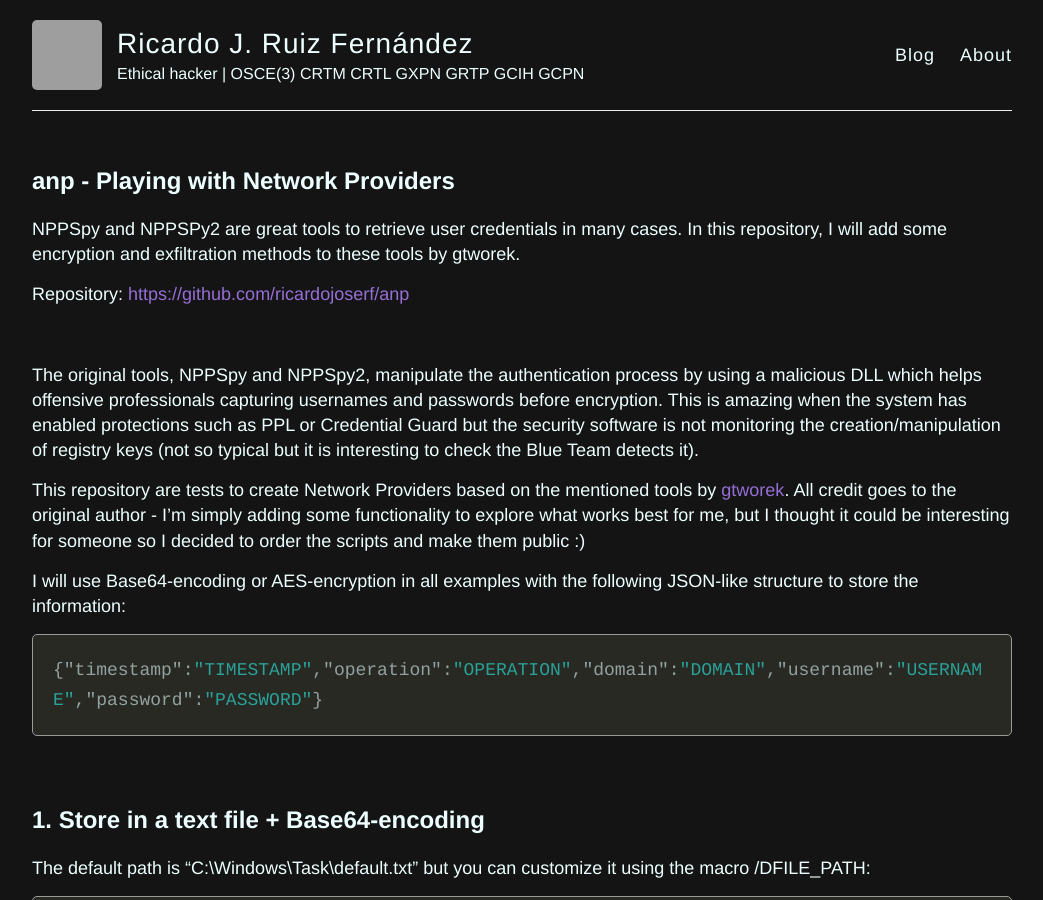
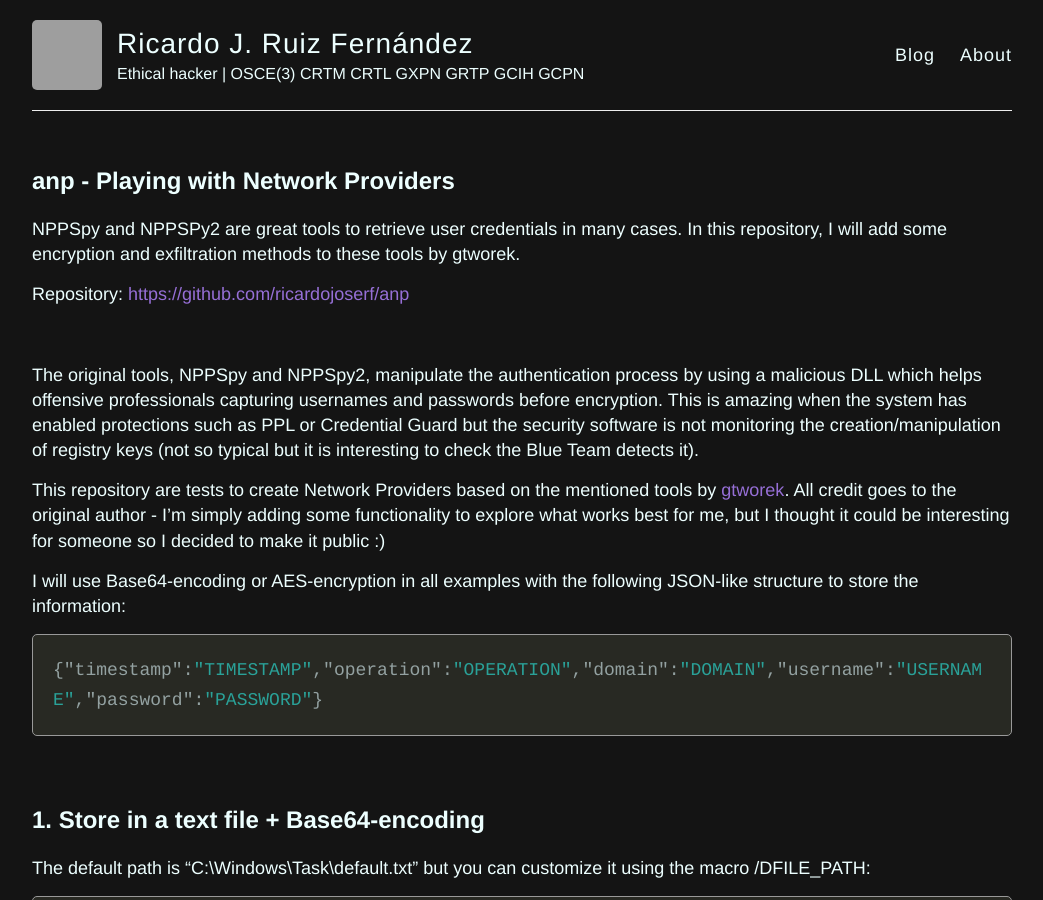
Before and after one commit to ricardojoserf/ricardojoserf.github.io, a Jekyll site: the page built from _posts/2025-4-17-anp.md, in a window 1280 px wide and 900 px high. Shown: the whole window, without its empty margins (118-1161 px from the left). Built offline with Jekyll 4.4.1, drawn with Linux system fonts in a browser that asks for light colours; some of the changed text lies outside the part shown; grey boxes are pictures that could not be loaded.

Commit message:
Update 2025-4-17-anp.md

```diff
--- a/_posts/2025-4-17-anp.md
+++ b/_posts/2025-4-17-anp.md
@@ -15,7 +15,7 @@
 
 The original tools, NPPSpy and NPPSpy2, manipulate the authentication process by using a malicious DLL which helps offensive professionals capturing usernames and passwords before encryption. This is amazing when the system has enabled protections such as PPL or Credential Guard but the security software is not monitoring the creation/manipulation of registry keys (not so typical but it is interesting to check the Blue Team detects it).
 
-This repository are tests to create Network Providers based on the mentioned tools by [gtworek](https://github.com/gtworek). All credit goes to the original author - I'm simply adding some functionality to explore what works best for me, but I thought it could be interesting for someone so I decided to order the scripts and make them public :)
+This repository are tests to create Network Providers based on the mentioned tools by [gtworek](https://github.com/gtworek). All credit goes to the original author - I'm simply adding some functionality to explore what works best for me, but I thought it could be interesting for someone so I decided to make it public :)
 
 I will use Base64-encoding or AES-encryption in all examples with the following JSON-like structure to store the information:
 
@@ -185,7 +185,7 @@
 
 ## References
 
-- [NPPSpy2](https://github.com/gtworek/PSBits/tree/master/PasswordStealing/NPPSpy2) by [gtworek](https://github.com/gtworek) - Again, these scripts are just adding other exfiltration to NPPSpy(2) code.
+- [NPPSpy2](https://github.com/gtworek/PSBits/tree/master/PasswordStealing/NPPSpy2) by [gtworek](https://github.com/gtworek) - Again, these programs are just adding some functionality to NPPSpy(2) code.
 
 
 <br>
```
